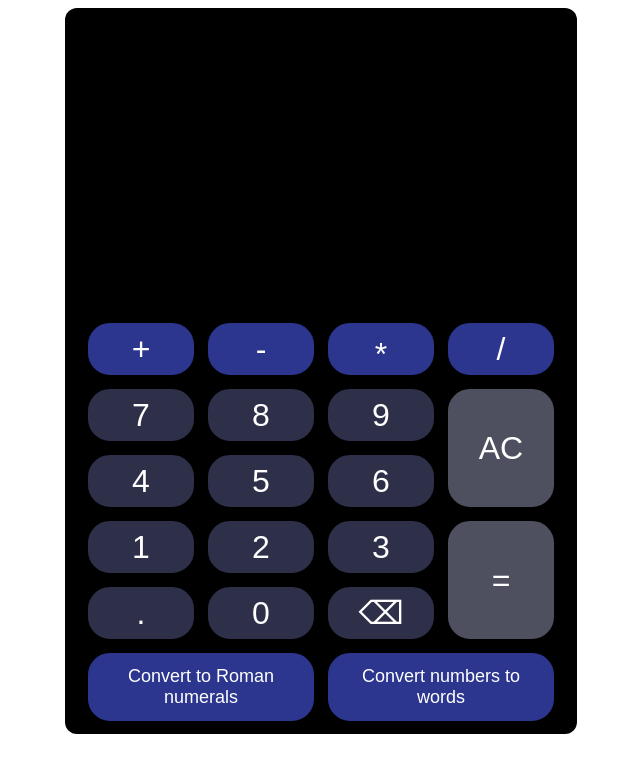
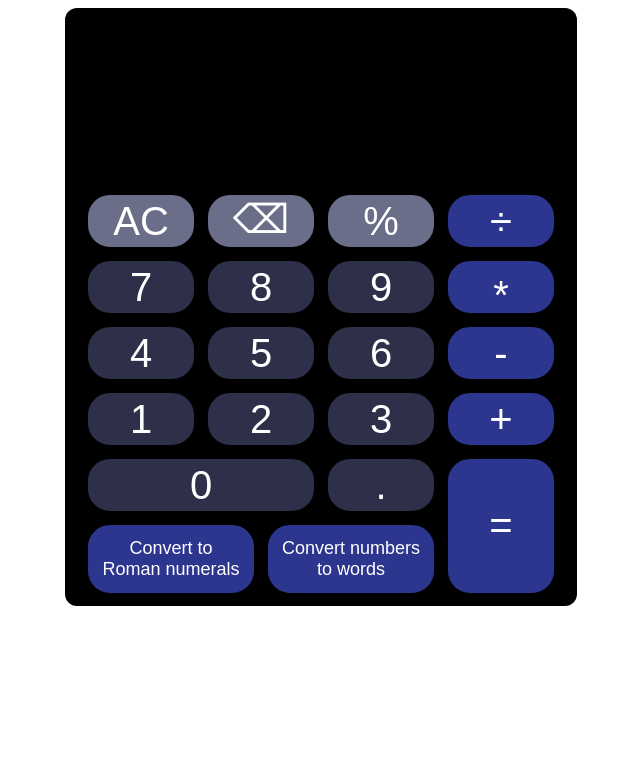
Before and after one commit to Nadia982/calculator, a plain HTML site: page index.html in a window 1280 px wide. Shown: the whole page, without its empty margins (319-959 px from the left). Drawn offline with Linux system fonts and the light colour scheme.

Commit message:
moved buttons around

```diff
--- a/index.html
+++ b/index.html
@@ -1,11 +1,10 @@
 <!DOCTYPE html>
 <html lang="en-gb">
   <head>
-    <meta charset="UTF-8">
-    <meta name="viewport" content="width=device-width, initial-scale=1.0">
-    <link rel="stylesheet" href="style.css">
+    <meta charset="UTF-8" />
+    <meta name="viewport" content="width=device-width, initial-scale=1.0" />
+    <link rel="stylesheet" href="style.css" />
     <title>Calculator</title>
-
   </head>
   <body>
     <div class="container">
@@ -14,41 +13,58 @@
         <div id="result"></div>
       </section>
       <section id="buttons">
-    <button onclick="appendToDisplay('+')" class="btn blue">+</button>
-    <button onclick="appendToDisplay('-')" class="btn blue">-</button>
-    <button onclick="appendToDisplay('*')" class="btn blue times">*</button>
-    <button onclick="appendToDisplay('/')" class="btn blue">/</button>
+        <button id="ac" onclick="clearDisplay()" class="btn light">AC</button>
+        <button id="backspace" onclick="backspace()" class="btn light">
+          <span id="backspace-text">&#9003;</span>
+        </button>
+        <button id="percent" onclick="percent()" class="btn light">%</button>
+        <button id="divide" onclick="appendToDisplay('/')" class="btn blue">
+          ÷
+        </button>
+
         <button onclick="appendToDisplay('7')" class="btn dark">7</button>
         <button onclick="appendToDisplay('8')" class="btn dark">8</button>
         <button onclick="appendToDisplay('9')" class="btn dark">9</button>
-
+        <button
+          id="multiply"
+          onclick="appendToDisplay('*')"
+          class="btn blue times"
+        >
+          *
+        </button>
 
         <button onclick="appendToDisplay('4')" class="btn dark">4</button>
         <button onclick="appendToDisplay('5')" class="btn dark">5</button>
         <button onclick="appendToDisplay('6')" class="btn dark">6</button>
-    <button id="ac" onclick="clearDisplay()" class="btn light">AC</button>
 
+        <button id="minus" onclick="appendToDisplay('-')" class="btn blue">
+          -
+        </button>
 
         <button onclick="appendToDisplay('1')" class="btn dark">1</button>
         <button onclick="appendToDisplay('2')" class="btn dark">2</button>
         <button onclick="appendToDisplay('3')" class="btn dark">3</button>
-    <button id="equals" onclick="calculate()" class="btn light">=</button>
+        <button id="plus" onclick="appendToDisplay('+')" class="btn blue">
+          +
+        </button>
 
+        <button id="zero" onclick="appendToDisplay('0')" class="btn dark">
+          0
+        </button>
+        <button onclick="appendToDisplay('.')" class="btn dark">.</button>
+        <button id="equals" onclick="calculate()" class="btn blue">=</button>
 
-    <button onclick="appendToDisplay('.')" class="btn dark">.</button>
-    <button onclick="appendToDisplay('0')" class="btn dark">0</button>
-    <button onclick="backspace()" class="btn dark">&#9003;</button>
-
-
-
-    <button id="roman" class="btn blue" onclick="numberToRomanNumerals()">Convert to Roman numerals</button>
-    <button id="words" class="btn blue" onclick="convertNumberToWords()">Convert numbers to words</button>
-
+        <div class="roman-words-container">
+          <button id="roman" class="btn blue" onclick="numberToRomanNumerals()">
+            Convert to Roman numerals
+          </button>
+          <button id="words" class="btn blue" onclick="convertNumberToWords()">
+            Convert numbers to words
+          </button>
+        </div>
       </section>
     </div>
 
-<script src="script.js">
-
-</script>
+    <script src="script.js"></script>
   </body>
 </html>
--- a/style.css
+++ b/style.css
@@ -1,3 +1,7 @@
+/* *{
+  border: 1px solid red;
+} */
+
 body {
   margin: 0;
   padding: 0;
@@ -9,7 +13,7 @@ body {
 
 .container {
   margin: 0.5rem auto 0 auto;
-    min-height: 90vh;
+  /* min-height: 90vh; */
   width: 90%;
   max-width: 500px;
   background-color: black;
@@ -32,10 +36,9 @@ body {
 
 }
 #calculation {
-    font-size: 24px;
-    min-height: 2rem;
+  font-size: 2rem;
+  min-height: 3rem;
   padding: 0 1rem;
-
 }
 
 #result {
@@ -58,34 +61,68 @@ body {
 .btn {
   flex-basis: calc(25% - 10px);
   margin: 5px;
-    font-size: 32px;
-    height: 56px;
+  font-size: 2.5rem;
+  height: 3.5rem;
   border: 2px solid black;
   border-radius: 24px;
   cursor: pointer;
   color: white;
 }
 
+#divide {
+  grid-column: 4 / span 1;
+  grid-row: 1 / span 1;
+}
+
+#multiply {
+  grid-column: 4 / span 1;
+  grid-row: 2 / span 1;
+}
+#minus {
+  grid-column: 4 / span 1;
+  grid-row: 3 / span 1;
+}
+
+#plus {
+  grid-column: 4 / span 1;
+  grid-row: 4 / span 1;
+}
+
 #ac {
-    grid-column-start: 4;
-    grid-column-end: 5;
-    grid-row: 2 / span 2;
-    height: auto;
+  grid-column: 1 / span 1;
+  grid-row: 1 / span 1;
+
+}
+
+#backspace{
+  grid-column: 2 / span 1;
+  grid-row: 1 / span 1;
+  display: flex;
+  align-items: center;
+  justify-content: center;
+
+}
+#backspace-text{
+  padding-bottom: .3rem;
+
 }
 #equals {
-    grid-column-start: 4;
-    grid-column-end: 5;
-    grid-row: 4 / span 2;
-    height: auto;
+  grid-column: 4 / span 1;
+  grid-row: 5 / span 2;
+  height: 93%;
 }
 
+#zero{
+  grid-column: 1 / span 2;
+  grid-row: 5 / span 1;
+}
 
 .btn:focus {
   outline: 3px solid white;
 }
 
 .light {
-    background-color: #4e505f;
+  background-color: #6a6e88;
 }
 
 .light:hover {
@@ -112,22 +149,21 @@ body {
   padding-top: 12px;
 }
 
+
 #roman,
 #words {
   height: 72px;
   font-size: 18px;
   padding: 6px 12px;
+  flex: 1;
+  width: auto;
 }
 
-  #roman {
-    grid-row-start: 6;
-    grid-row-end: 7;
-    grid-column-start: 1;
-    grid-column-end: 3;
+.roman-words-container{
+  display: flex;
+  justify-content: space-between;
+  flex: 1;
+  grid-row: 6 / span 1;
+  grid-column: 1 / span 3;
+
 }
-  #words {
-    grid-row-start: 6;
-    grid-row-end: 7;
-    grid-column-start: 3;
-    grid-column-end: 5;
-  }
```
Lines whose indentation alone changed are shown as unchanged.
